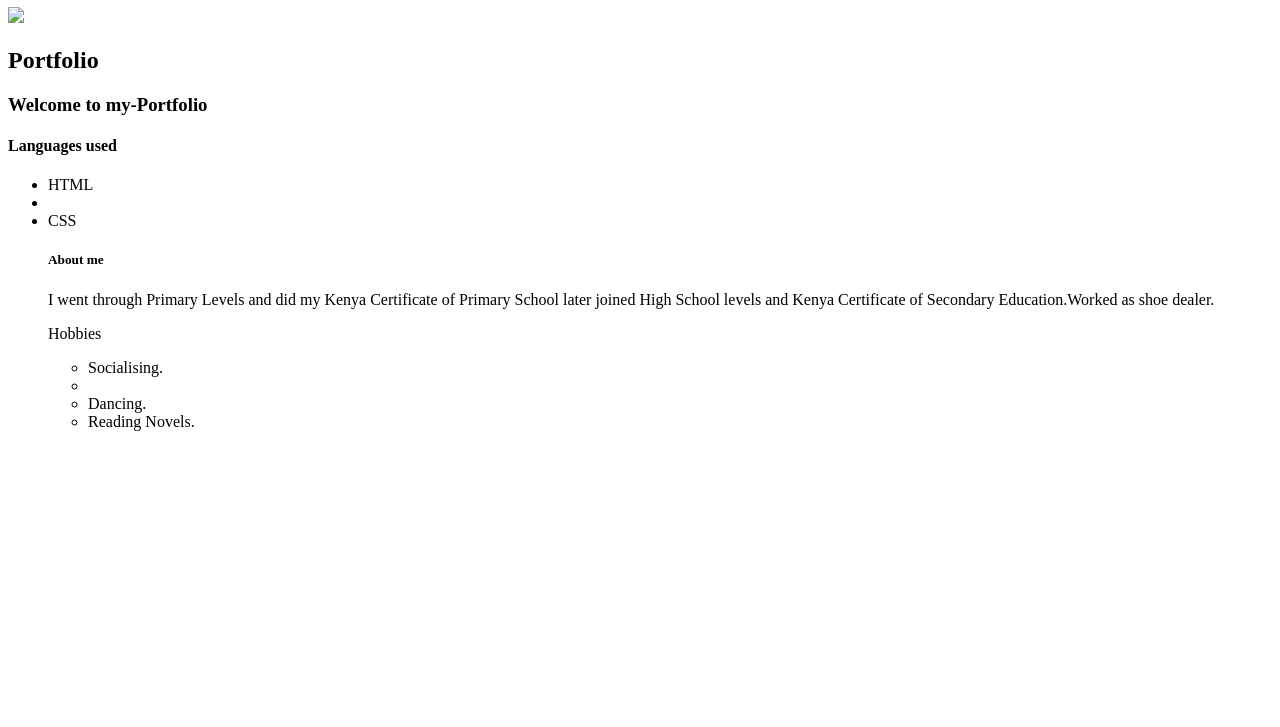
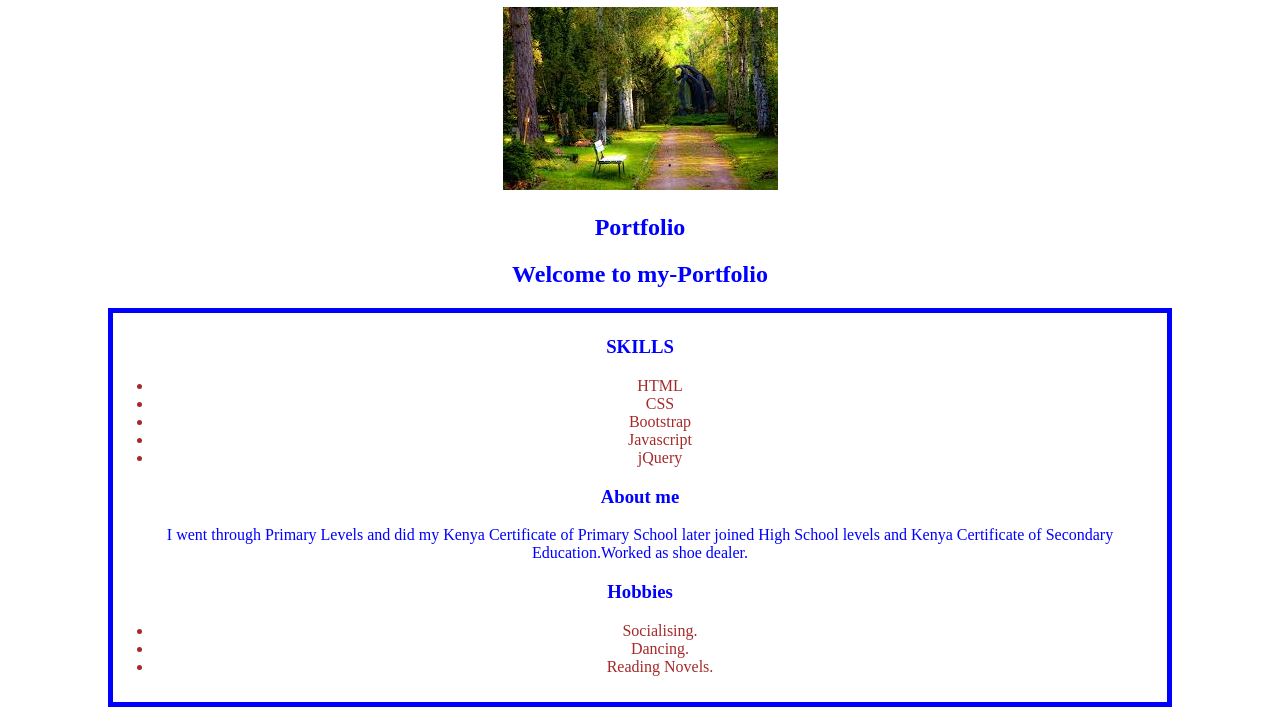
Before and after one commit to faithngotho/portfolio, a plain HTML site: page index.html in a window 1280 px wide. Shown: the part 73-800 px from the top of the page. Drawn offline with Linux system fonts and the light colour scheme.

Commit message:
Add an unordered list with the programming skills that I have learned.

```diff
--- a/css/styles.css
+++ b/css/styles.css
@@ -1,3 +1,18 @@
+body{
+  text-align: center;
+}
+.container{
+  position:relative;
+  margin-top: 2px;
+  margin-left: 100px;
+  margin-right: 100px;
+  border-style: solid;
+  border-color: blue;
+  border-width: thick;
+  padding-bottom: 10px;
+  padding-top: 5px;
+}
+
 h1{
   color: red;
   font-style: italic;
--- a/index.html
+++ b/index.html
@@ -1,23 +1,32 @@
 <!DOCTYPE html>
 <html>
   <head>
+    <link rel="stylesheet" type="text/css" href="css/styles.css">
     <title>Portfolio</title>
     </head>
   <body>
   <h1>Faith Ngotho</h1>
-  <img src="img/pheiy.jpg">
+  <img src="img/pheiy.jpg" alt="A picture that describes me.">
   <h2>Portfolio</h2>
-  <h3>Welcome to my-Portfolio</h3>
-  <h4>Languages used</h4>
+  <h2>Welcome to my-Portfolio</h2>
+  <div class="container">
+  <h3>SKILLS</h3>
   <ul>
-    <li>HTML<li>
-      <li>CSS</li>
-  <h5>About me</h5>
+    <li>HTML</li>
+    <li>CSS</li>
+    <li>Bootstrap</li>
+    <li>Javascript</li>
+    <li>jQuery</li>
+  </ul>
+
+  <h3>About me</h3>
   <p>I went through Primary Levels and did my Kenya Certificate of Primary School later joined High School levels and Kenya Certificate of Secondary Education.Worked as shoe dealer.</p>
-  <p>Hobbies</h6>
+  <h3>Hobbies</h3>
   <ul>
-    <li>Socialising.<li>
+    <li>Socialising.</li>
     <li>Dancing.</li>
     <li>Reading Novels.</li>
+  </ul>
+</div>
   </body>
 </html>
```
Also changed, not shown: img/pheiy.jpg (added).
